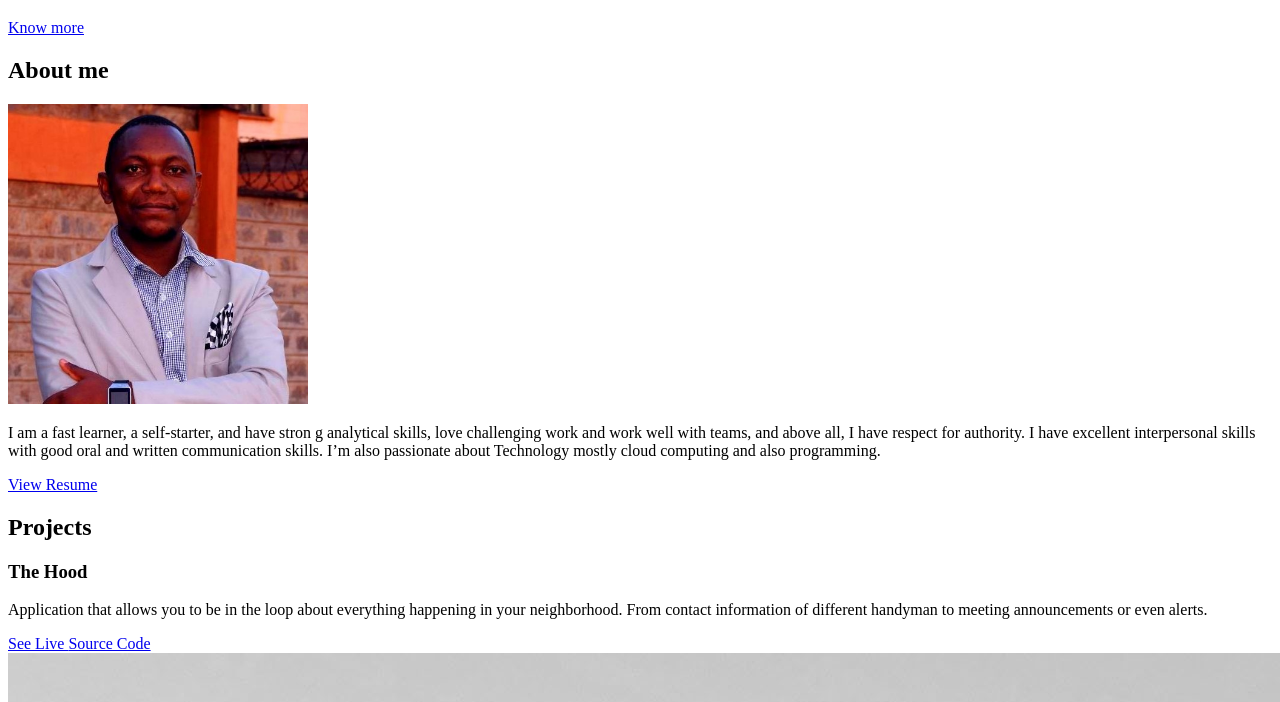
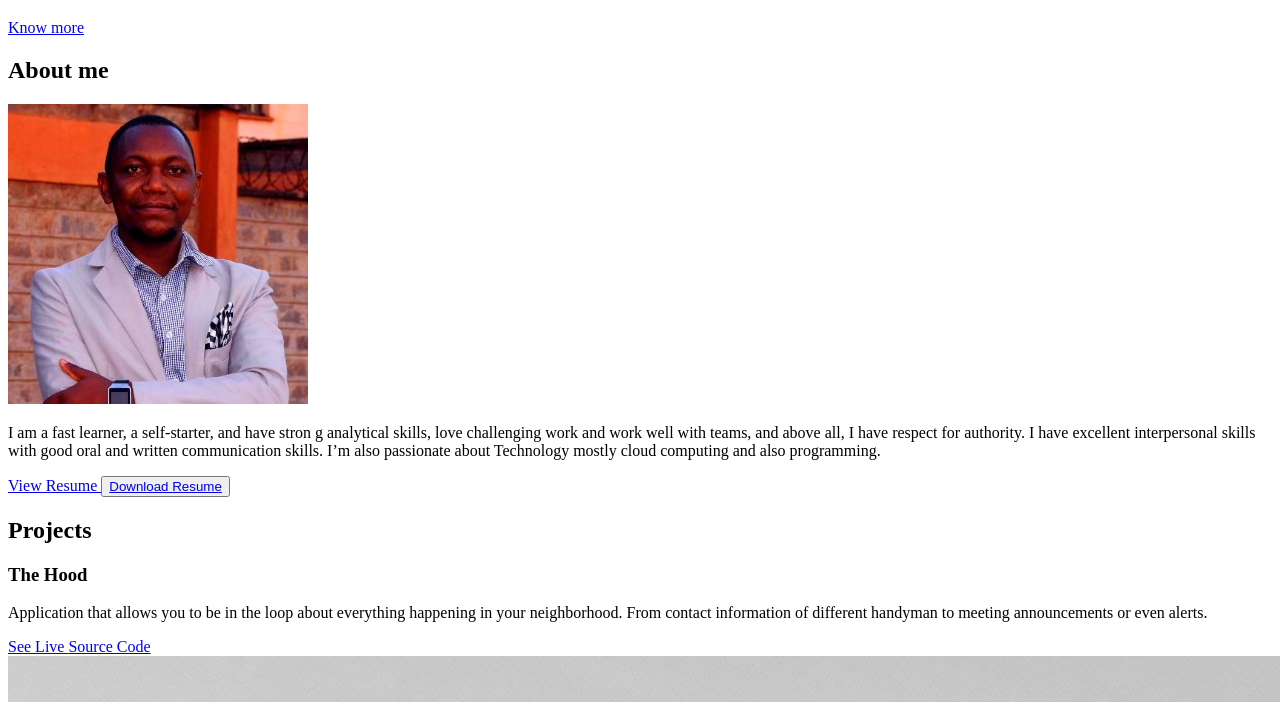
Before and after one commit to stephenndele/Portfolio, a website: page src/template.html in a window 1280 px wide. Shown: the part 98-800 px from the top of the page. Drawn offline with nearby package versions, Linux system fonts and the light colour scheme.

Commit message:
add download feature

```diff
--- a/src/template.html
+++ b/src/template.html
@@ -69,10 +69,18 @@
               </p>
 
               <span class="d-flex mt-3">
-                <a target="_blank"  href="https://github.com/stephenndele/Portfolio/blob/main/src/assets/resume.pdf">
+                <a target="_blank" class="cta-btn cta-btn" href="https://drive.google.com/file/d/1Bmd3-oYqF8ErMuFifWmeoSZkLCwtR3VyeZnEpK7Kqwg/view">
                   View Resume
 
+
                 </a>
+              </span>
+              <span class="d-flex mt-3">
+                <button>
+                <a class="cta-btn cta-btn--hero" href="https://docs.google.com/document/d/1Bmd3-oYqF8ErMuFifWmeoSZkLCwtR3VyeZnEpK7Kqwg/export?format=pdf">
+                  Download Resume
+                </a>
+                </button>
               </span>
             </div>
           </div>
```
